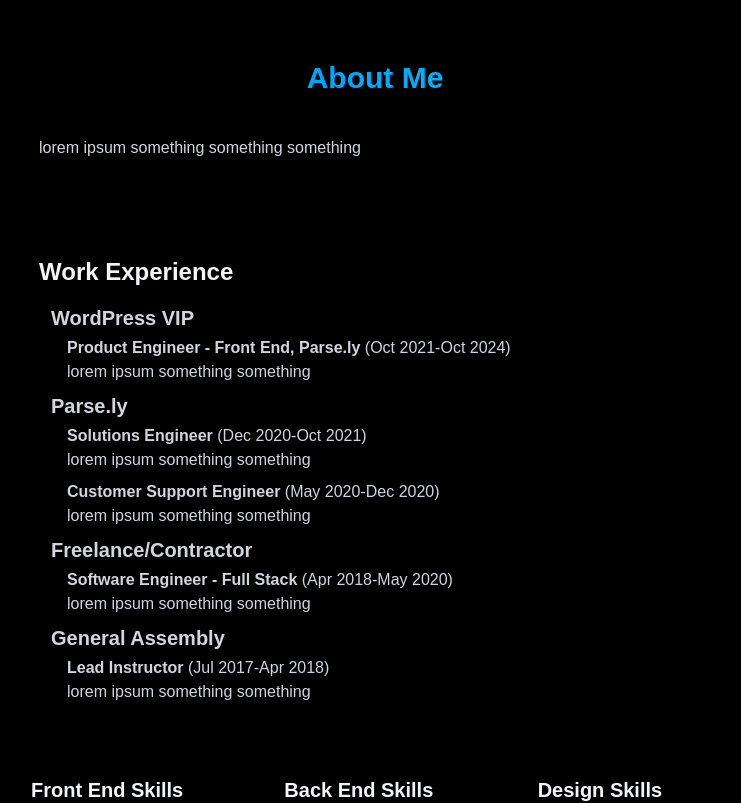
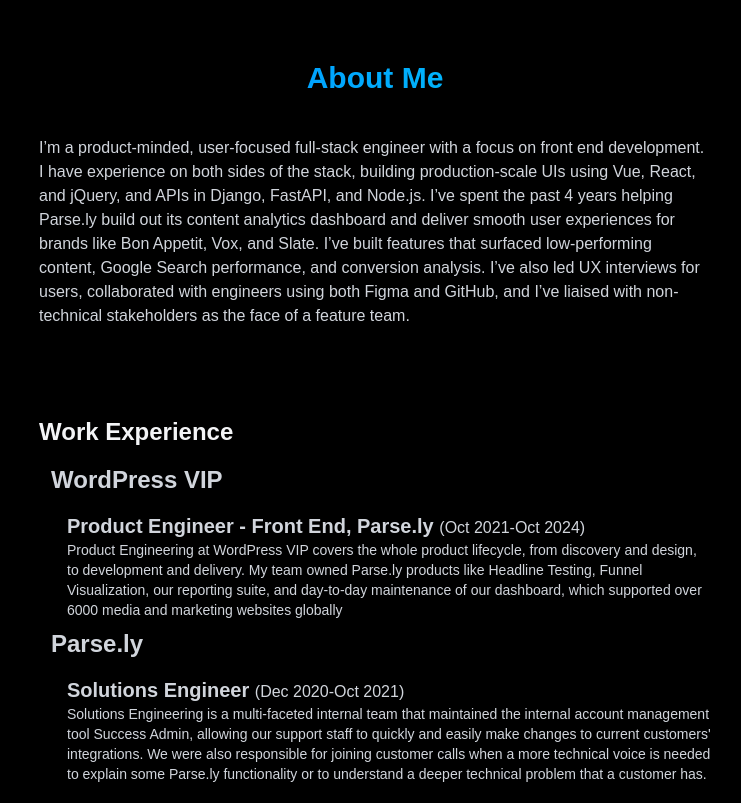
Before and after one commit to jase-d-ace/jase-d-ace.github.io, a React (Vite) app: page / in a window 1280 px wide. Shown: the part 820-1623 px from the top of the page, without its empty margins (265-1006 px from the left). Built offline with nearby package versions, Linux system fonts and the light colour scheme; a web font is replaced by a local one.

Commit message:
add work experience descriptions and about me blurb

```diff
--- a/src/components/sections/About.jsx
+++ b/src/components/sections/About.jsx
@@ -9,26 +9,26 @@
         {
             company: "WordPress VIP",
             roles: [
-                {title: "Product Engineer - Front End, Parse.ly", description: "lorem ipsum something something", dates: "Oct 2021-Oct 2024"},
+                {title: "Product Engineer - Front End, Parse.ly", description: "Product Engineering at WordPress VIP covers the whole product lifecycle, from discovery and design, to development and delivery. My team owned Parse.ly products like Headline Testing, Funnel Visualization, our reporting suite, and day-to-day maintenance of our dashboard, which supported over 6000 media and marketing websites globally", dates: "Oct 2021-Oct 2024"},
             ]
         },
         {
             company: "Parse.ly",
             roles: [
-                {title: "Solutions Engineer", description: "lorem ipsum something something", dates: "Dec 2020-Oct 2021"},
-                {title: "Customer Support Engineer", description: "lorem ipsum something something", dates: "May 2020-Dec 2020"},
+                {title: "Solutions Engineer", description: "Solutions Engineering is a multi-faceted internal team that maintained the internal account management tool Success Admin, allowing our support staff to quickly and easily make changes to current customers' integrations. We were also responsible for joining customer calls when a more technical voice is needed to explain some Parse.ly functionality or to understand a deeper technical problem that a customer has.", dates: "Dec 2020-Oct 2021"},
+                {title: "Customer Support Engineer", description: "Customer Support Engineers were the white-glove tech support provided for Parse.ly clients. As a CSE, I was responsible for ensuring that our customers had a dedicated technical resource when asking questions about our product, and I was their first point of contact when diagnosing integration issues, either solving them myself or escalating them to the larger product team.", dates: "May 2020-Dec 2020"},
             ]
         },
         {
             company: "Freelance/Contractor",
             roles: [
-                {title: "Software Engineer - Full Stack", description: "lorem ipsum something something", dates: "Apr 2018-May 2020"},
+                {title: "Software Engineer - Full Stack", description: "Work that I did for friends and family included building portfolio sites for some colleagues, a full-stack app that served the private aviation sector allowing users to book flights on private jets that were returning from a destination, and a management app for my Dungeons and Dragons campaign.", dates: "Apr 2018-May 2020"},
             ]
         },
         {
             company: "General Assembly",
             roles: [
-                {title: "Lead Instructor", description: "lorem ipsum something something", dates: "Jul 2017-Apr 2018"}
+                {title: "Lead Instructor", description: "I taught General Assembly's Web Development Immersive bootcamp, a 3-month program that helped career-changers learn the basics of problem solving and writing code. This curriculum included the fundamentals of HTML, CSS, and JavaScript, as well as diving into server-side code through Node.js and Rails, finishing with advanced JavaScript in React.js. As part of my time there, I updated the React unit to include the new functionality and paradigms that had just realeased when I started.", dates: "Jul 2017-Apr 2018"}
             ]
         },
     ]
@@ -41,21 +41,21 @@
                     <h2 className="text-3xl font-bold mb-2 bg-gradient-to-r from-blue-500 to-cyan-400 bg-clip-text text-transparent text-center">About Me</h2>
                     <div className="rounded-xl p-8">
                         <p className="text-gray-300 mb-6">
-                            lorem ipsum something something something
+                        I’m a product-minded, user-focused full-stack engineer with a focus on front end development. I have experience on both sides of the stack, building production-scale UIs using Vue, React, and jQuery, and APIs in Django, FastAPI, and Node.js. I’ve spent the past 4 years helping Parse.ly build out its content analytics dashboard and deliver smooth user experiences for brands like Bon Appetit, Vox, and Slate. I’ve built features that surfaced low-performing content, Google Search performance, and conversion analysis. I’ve also led UX interviews for users, collaborated with engineers using both Figma and GitHub, and I’ve liaised with non-technical stakeholders as the face of a feature team.
                         </p>
                     </div>
-                    <div className="rounded-xl mt-2 p-8">
+                    <div className="rounded-xl p-8">
                         <h3 className="text-2xl font-bold mb-4">Work Experience</h3>
                         {
                             workExperience.map(({ company, roles }) => (
                                 <div className="space-y-4 text-gray-300">
                                     <div className="ml-3 mb-2">
-                                        <h4 className="text-xl font-semibold">{company}</h4>
+                                        <h4 className="text-2xl font-semibold">{company}</h4>
                                         <ul className=" ml-4 list-inside space-y-2">
                                             {roles.map(({ title, description, dates }) => (
-                                                <li className="mt-1">
-                                                    <strong>{title} </strong>({dates})
-                                                    <p>{description}</p>
+                                                <li className="mt-4">
+                                                    <strong className="text-xl">{title} </strong>({dates})
+                                                    <p className="text-sm">{description}</p>
                                                 </li>
                                             ))}
                                         </ul>
```
